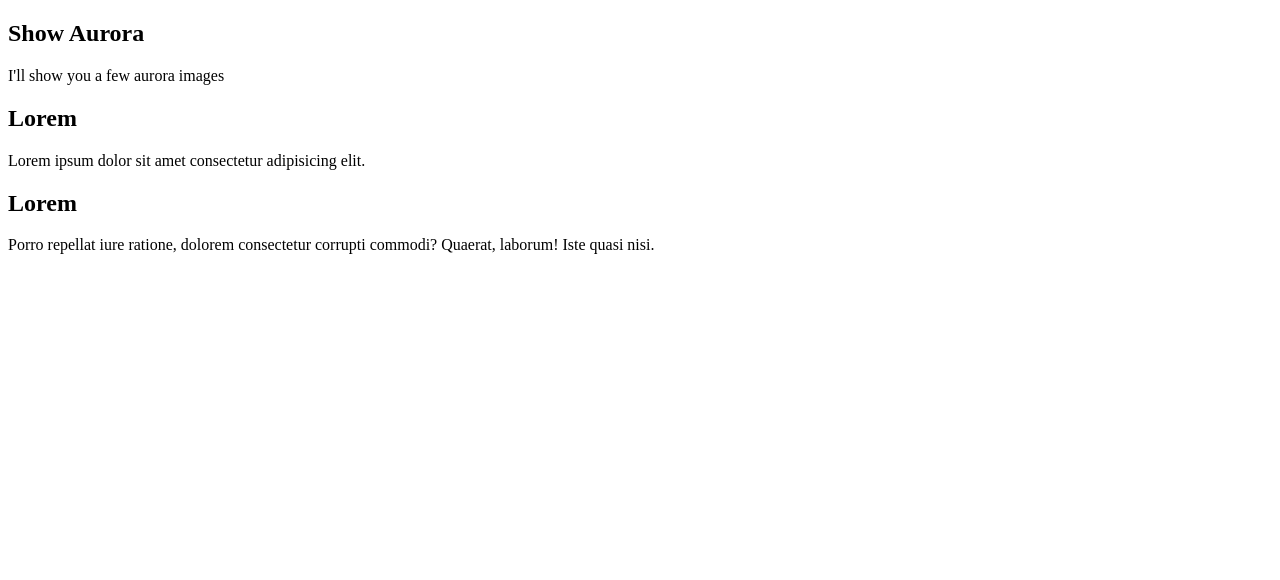
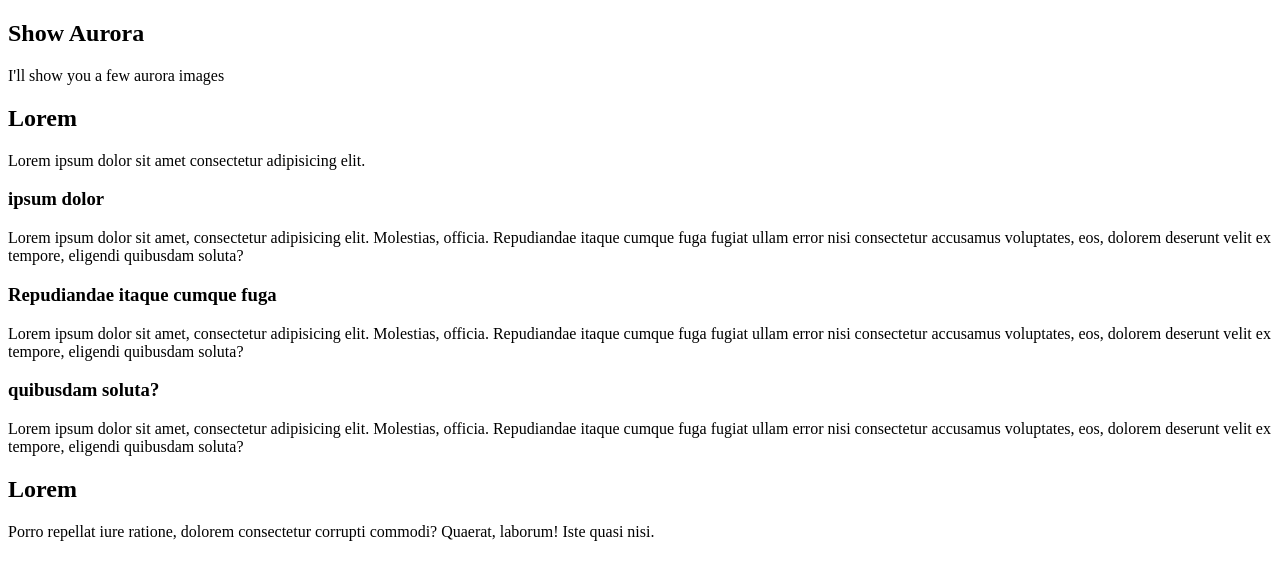
Before and after one commit to WDkimhyoeun/JsAnimation, a plain HTML site: page src/index.html in a window 1280 px wide. Drawn offline with Linux system fonts and the light colour scheme.

Commit message:
index의 구조를 잡고, 이제 내용물을 채워넣는 단계

```diff
--- a/src/index.html
+++ b/src/index.html
@@ -18,10 +18,41 @@
             <div class="introduce">
                 <h2>Lorem</h2>
                 <p>Lorem ipsum dolor sit amet consectetur adipisicing elit.</p>
+                <div class="introduce-boxs">
+                    <div class="introduce-boxs-first">
+                        <h3>ipsum dolor</h3>
+                        <p>Lorem ipsum dolor sit amet, consectetur adipisicing elit. Molestias, officia.
+                            Repudiandae itaque cumque fuga fugiat ullam error nisi consectetur accusamus voluptates, eos, dolorem deserunt velit ex tempore,
+                            eligendi quibusdam soluta?</p>
+                    </div>
+                    <div class="introduce-boxs-second">
+                        <h3>Repudiandae itaque cumque fuga</h3>
+                        <p>Lorem ipsum dolor sit amet, consectetur adipisicing elit. Molestias, officia.
+                            Repudiandae itaque cumque fuga fugiat ullam error nisi consectetur accusamus voluptates, eos, dolorem deserunt velit ex tempore,
+                            eligendi quibusdam soluta?</p>
+                    </div>
+                    <div class="introduce-boxs-third">
+                        <h3>quibusdam soluta?</h3>
+                        <p>Lorem ipsum dolor sit amet, consectetur adipisicing elit. Molestias, officia.
+                            Repudiandae itaque cumque fuga fugiat ullam error nisi consectetur accusamus voluptates, eos, dolorem deserunt velit ex tempore,
+                            eligendi quibusdam soluta?</p>
+                    </div>
+                </div>
             </div>
             <div class="grid-image">
                 <h2>Lorem</h2>
                 <p> Porro repellat iure ratione, dolorem consectetur corrupti commodi? Quaerat, laborum! Iste quasi nisi.</p>
+                <div class="grid-image-menu">
+
+                </div>
+                <div class="grid-image-boxs">
+                    <div class="grid-image-boxs-first">
+
+                    </div>
+                    <div class="grid-image-boxs-second">
+
+                    </div>
+                </div>
             </div>
             <div class="contact-us">
 
```
